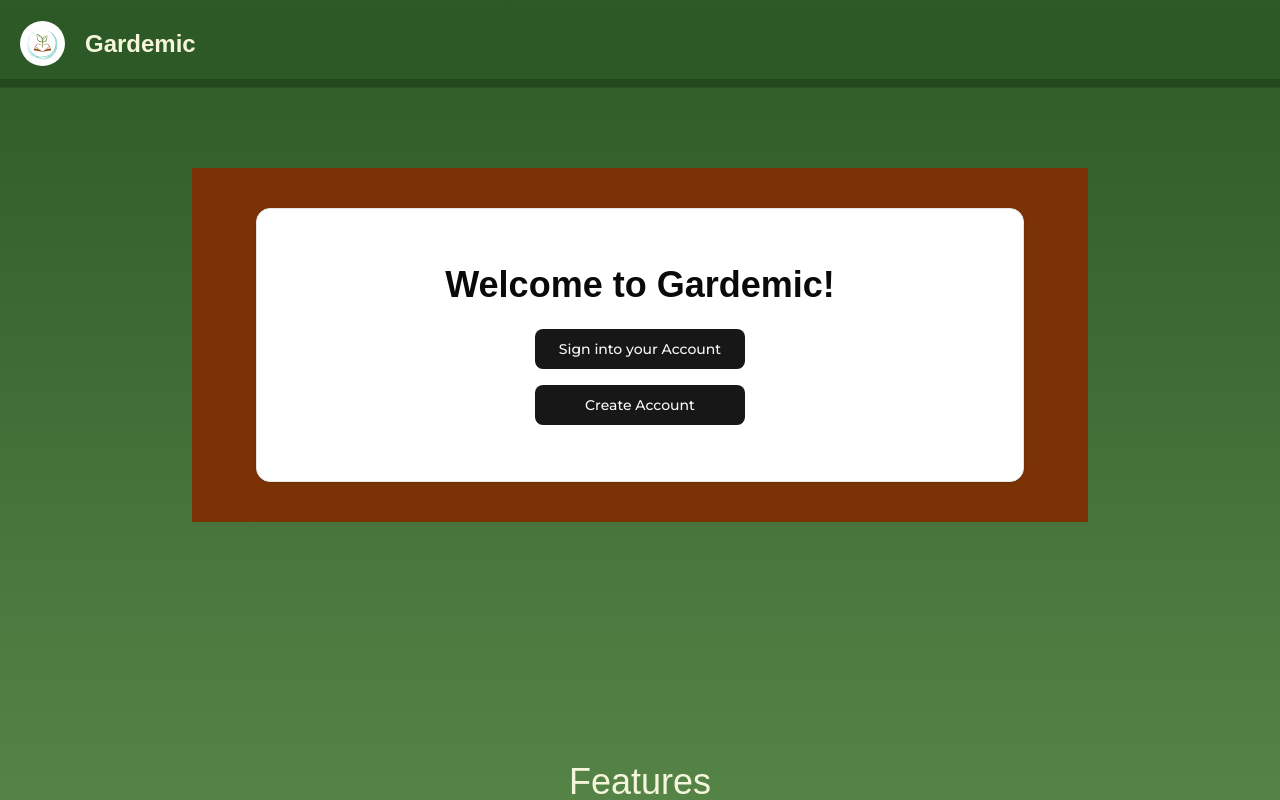
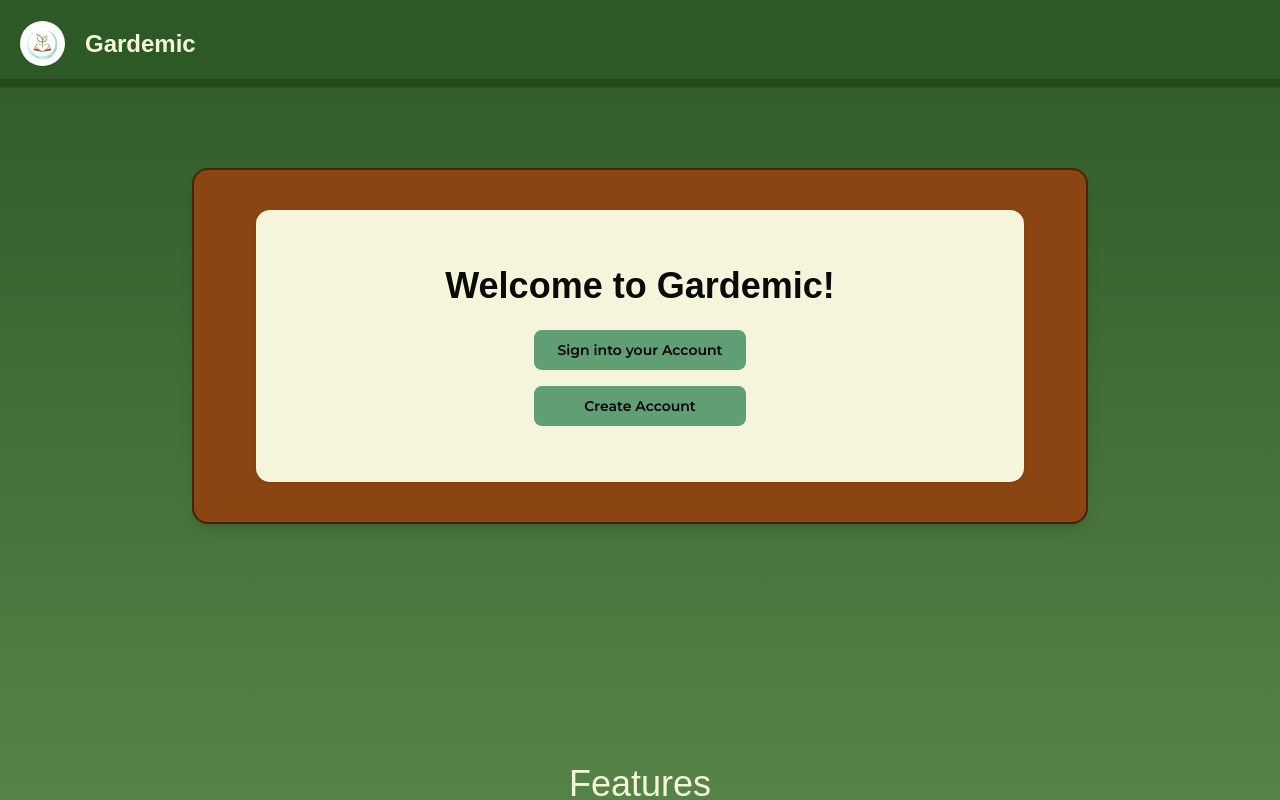
Before and after one commit to CSci-153-Web-Systems-and-Technologies/batch-2025-gardemic-web, a Next.js app: page / in a window 1280 px wide. Shown: the top 800 px of the page. Built offline with nearby package versions, Linux system fonts and the light colour scheme; a web font is replaced by a local one.

Commit message:
Improve the UI of the Decision Screen

```diff
--- a/components/AuthButtons.tsx
+++ b/components/AuthButtons.tsx
@@ -3,13 +3,15 @@ import Link from "next/link";
 
 export default function AuthButtons() {
 
+    const buttonAttributes = "bg-secondary-green text-black font-semibold hover:bg-accent-green hover:text-accent-white";
+
     return (
-        <div className="flex flex-col gap-4 font-montserrat font-semibold text-xl">
-            <Button asChild size={"lg"} variant={"default"}>
+        <div className="flex flex-col gap-4 font-montserrat text-xl">
+            <Button asChild size={"lg"} variant={"default"} className={buttonAttributes}>
                 <Link href="/login">Sign into your Account</Link>
             </Button>
 
-            <Button asChild size={"lg"} variant={"default"}>
+            <Button asChild size={"lg"} variant={"default"} className={buttonAttributes}>
                 <Link href="/create-account">Create Account</Link>
             </Button>
 
--- a/components/DecisionScreen.tsx
+++ b/components/DecisionScreen.tsx
@@ -4,8 +4,8 @@ import AuthButtons from "./AuthButtons";
 export default function DecisionScreen() {
 
     return (
-    <section className="flex items-center justify-center w-full py-10 max-w-4xl mx-auto bg-amber-900">
-        <Card className="flex flex-col items-center justify-center p-14 w-full max-w-3xl">
+    <section className="flex items-center justify-center w-full py-10 max-w-4xl mx-auto bg-accent-brown rounded-2xl shadow-lg border-black/50 border-2">
+        <Card className="flex flex-col items-center justify-center p-14 w-full max-w-3xl bg-accent-white border-0">
             <h1 className="text-2xl md:text-4xl font-semibold font-aclonica">Welcome to Gardemic!</h1>
 
             <AuthButtons />
```
